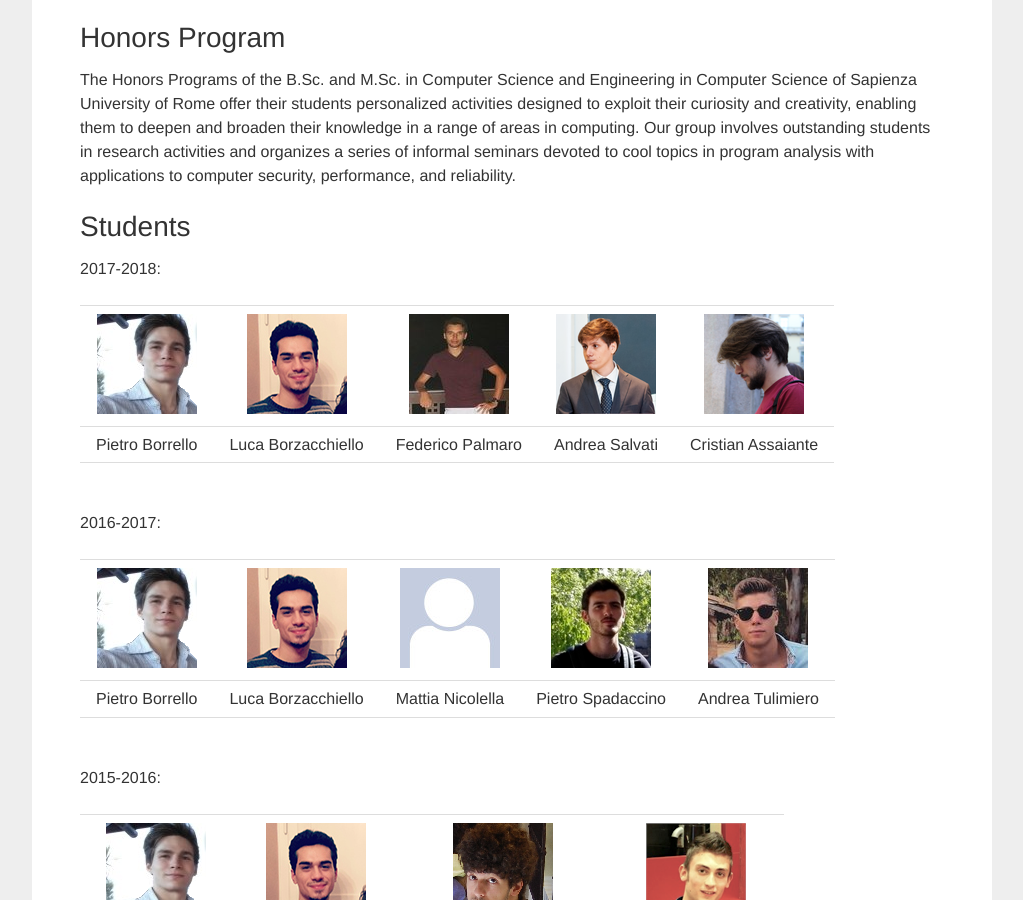
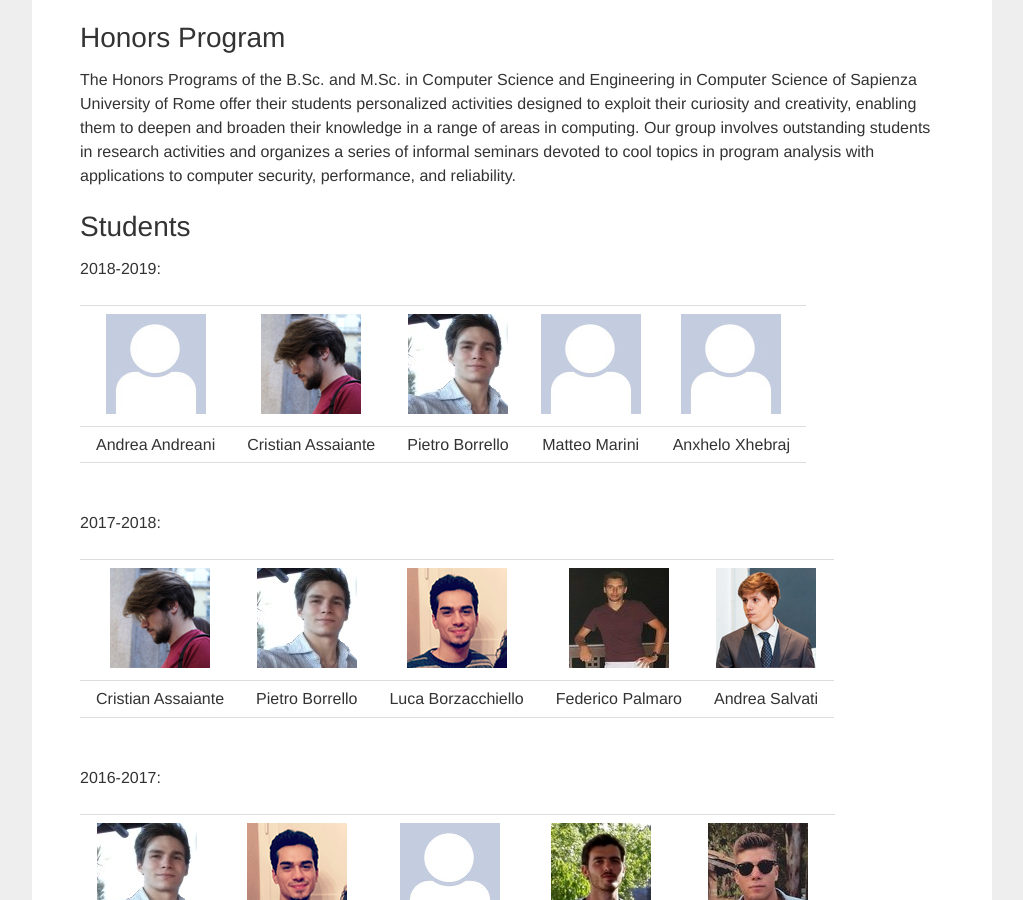
Before and after one commit to season-lab/season-lab.github.io, a Jekyll site: the page built from honors.md, in a window 1280 px wide and 900 px high, scrolled down 233 px. Shown: the whole window, without its empty margins (128-1151 px from the left). Built offline with Jekyll 4.4.1, drawn with Linux system fonts in a browser that asks for light colours.

Commit message:
Updated with 2019 students

```diff
--- a/honors.md
+++ b/honors.md
@@ -10,11 +10,19 @@ The Honors Programs of the B.Sc. and M.Sc. in Computer Science and Engineering i
 
 ## Students
 
+2018-2019:
+
+| ![alt text](assets/img/generic.jpg "Andrea Andreani") | ![alt text](assets/img/assaiante.png "Cristian Assaiante") | ![alt text](assets/img/students/borrello.png "Pietro Borrello") | ![alt text](assets/img/generic.jpg "Matteo Marini") | ![alt text](assets/img/generic.jpg "Anxhelo Xhebraj")  |
+| :-------------: | :-------------: | :----------------: | :---------------------: | :-----------------: |
+| Andrea Andreani | Cristian Assaiante | Pietro Borrello | Matteo Marini | Anxhelo Xhebraj |
+
+<br />
+
 2017-2018:
 
-| ![alt text](assets/img/students/borrello.png "Pietro Borrello") | ![alt text](assets/img/students/borzacchiello.png "Luca Borzacchiello") | ![alt text](assets/img/palmaro.jpg "Federico Palmaro") | ![alt text](assets/img/salvati.png "Andrea Salvati") | ![alt text](assets/img/assaiante.png "Cristian Assaiante") |
+| ![alt text](assets/img/assaiante.png "Cristian Assaiante") | ![alt text](assets/img/students/borrello.png "Pietro Borrello") | ![alt text](assets/img/students/borzacchiello.png "Luca Borzacchiello") | ![alt text](assets/img/palmaro.jpg "Federico Palmaro") | ![alt text](assets/img/salvati.png "Andrea Salvati")  |
 | :-------------: | :----------------: | :---------------------: | :-----------------: | :-----------------: |
-| Pietro Borrello | Luca Borzacchiello | Federico Palmaro | Andrea Salvati | Cristian Assaiante |
+| Cristian Assaiante | Pietro Borrello | Luca Borzacchiello | Federico Palmaro | Andrea Salvati |
 
 <br />
 
```
